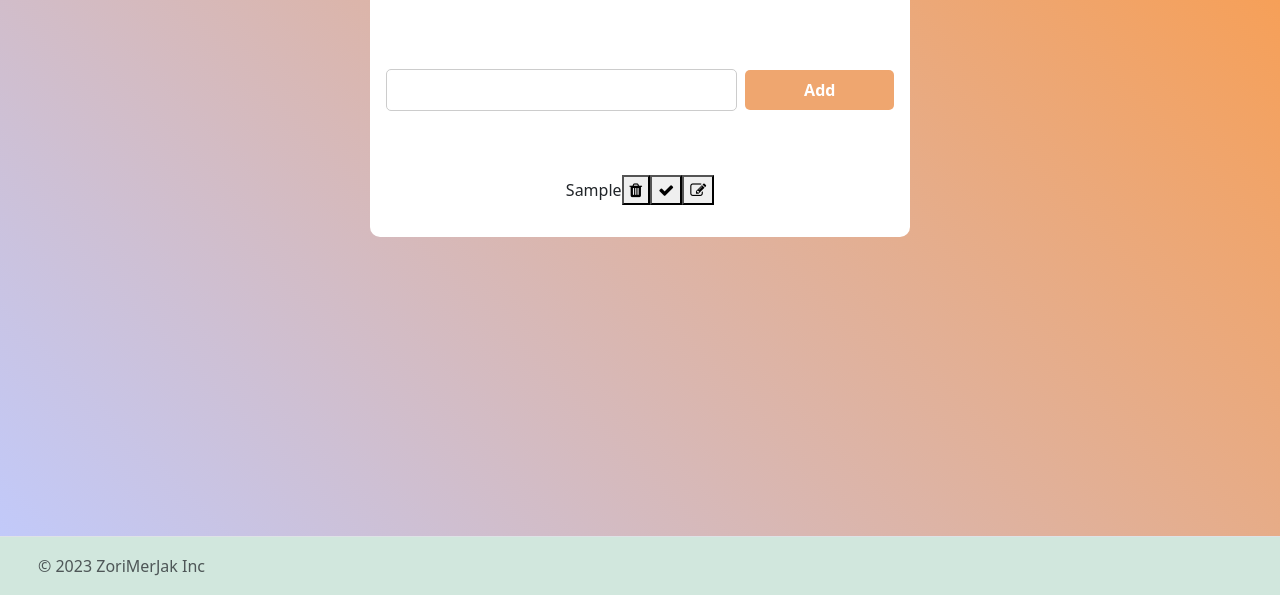
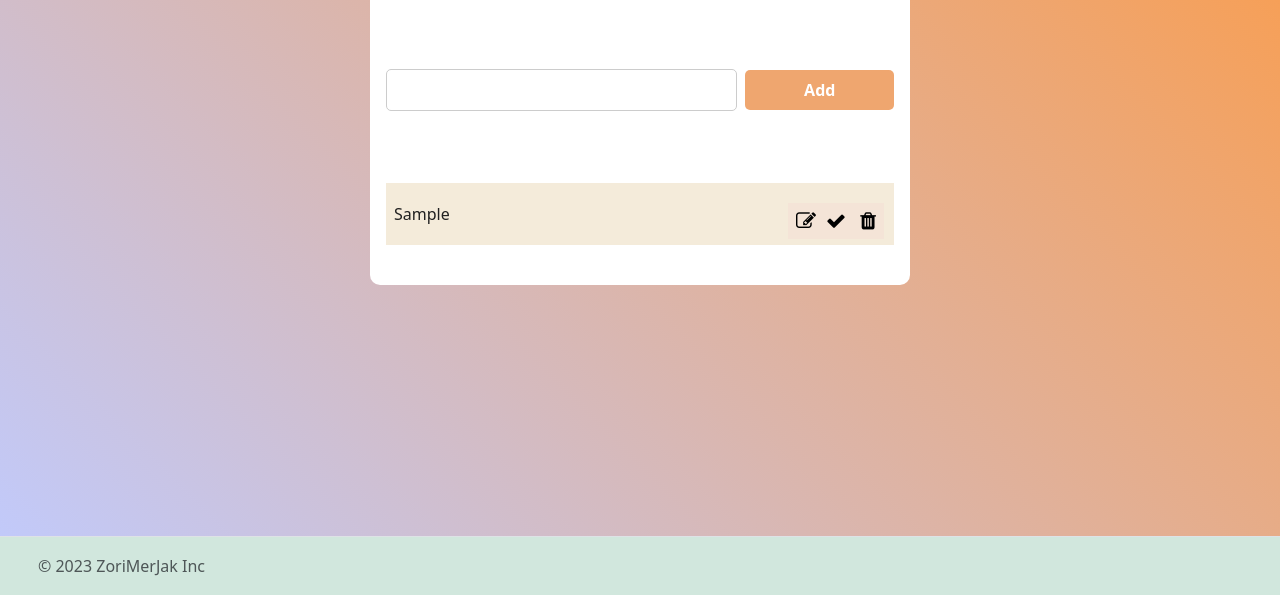
Before and after one commit to j-grosse/todo-list, a plain HTML site: page index.html in a window 1280 px wide. Both pictures are taken after typing "Sample" into the empty fields and a click on the button "Add". Shown: the part 205-800 px from the top of the page. Drawn offline with nearby package versions, Linux system fonts and the light colour scheme.

Commit message:
icons positioning

```diff
--- a/index.js
+++ b/index.js
@@ -59,7 +59,7 @@ const render = (e) => {
 			toDoObj.isDone = true;
 			toDos = toDos.filter((item) => item.isDone !== true );
 			saveToLocalStorage(toDos);
-			listItem.classList.toggle("completed")
+			span.classList.toggle("completed")
 		});
 
 		/* Create Edit Button */
--- a/style.css
+++ b/style.css
@@ -2,6 +2,10 @@ html,
 body {
   height: 100vh;
   background: linear-gradient(45deg, rgb(192, 203, 255) 0%, rgb(252, 155, 70) 100%); /* https://cssgradient.io/ */
+
+}
+
+h1{
 	text-align: center;
 }
 
@@ -12,6 +16,7 @@ form {
     align-items: center;
     justify-content: center;
     padding: 4rem;
+
 }
 
 input {
@@ -70,11 +75,14 @@ width:50%;
 	display: flex;
 	flex-direction: column;
 	align-items: center;
+	justify-content: flex-start;
 
   }
 
 ul {
   list-style-type: none;
+
+
 }
 
 /*ul li::before {
@@ -97,26 +105,78 @@ left:8px;
 }
 
 /* DOM Styles */
+.list-item
+{
+
+	box-shadow: var(--box-shadow);
+	color: #212121;
+	margin: 0.5rem 0;
+	padding: 1.2rem 0.5rem;
+	position: relative;
+	background-color: #f4ebda;
+	width: 100%;
+
+}
+
+
 .completed{
 	text-decoration: line-through;
 	opacity: 0.7;
 	color: green;
 }
 
-/*
+/* .list-item span{
+	position: absolute;
+	top: 50%;
+	left: 0;
+	transform: translate(180%, -50%);
+} */
 .delete-btn
 {
-	background-color: #292828;
 	border: 0;
-	color: #fff;
+	background-color: #f4e4d7;
 	font-size: 20px;
-	line-height: 20px;
-	padding: 2px 5px;
+	line-height: 15px;
+	padding: 0.5rem;
 	cursor: pointer;
- /*  position: absolute;
+	position: absolute;
 	top: 50%;
-	right: 0; */
-	/* transform: translate(240%, -50%);  */
-	/* transition: opacity 0.3s ease;  */
+	right: 10px;
+	top: 20px;
+	/* transform: translate(-250%, -50%);  */
 }
-*/
+
+
+.check-btn
+{
+	border: 0;
+	font-size: 20px;
+	line-height: 15px;
+	padding: 0.5rem;
+	cursor: pointer;
+	position: absolute;
+	top: 50%;
+	right: 40px;
+	top: 20px;
+	/*
+	transform: translate(-320%, -50%); */
+	background-color: #f4e4d7;
+
+}
+
+.edit-btn
+{
+	border: 0;
+	font-size: 20px;
+	line-height: 15px;
+	padding: 0.5rem;
+	cursor: pointer;
+	position: absolute;
+	top: 50%;
+	right: 70px;
+	top: 20px;
+	/*
+	transform: translate(-100%, -50%);  */
+	background-color: #f4e4d7;
+
+}
```
Lines whose indentation alone changed are shown as unchanged.
